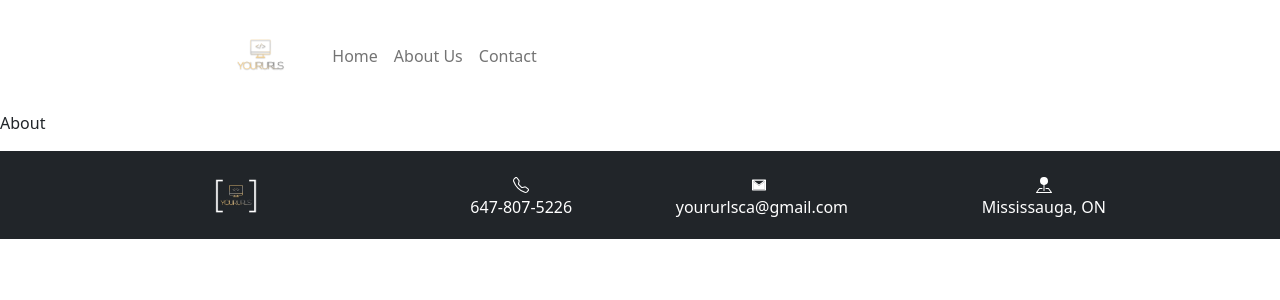
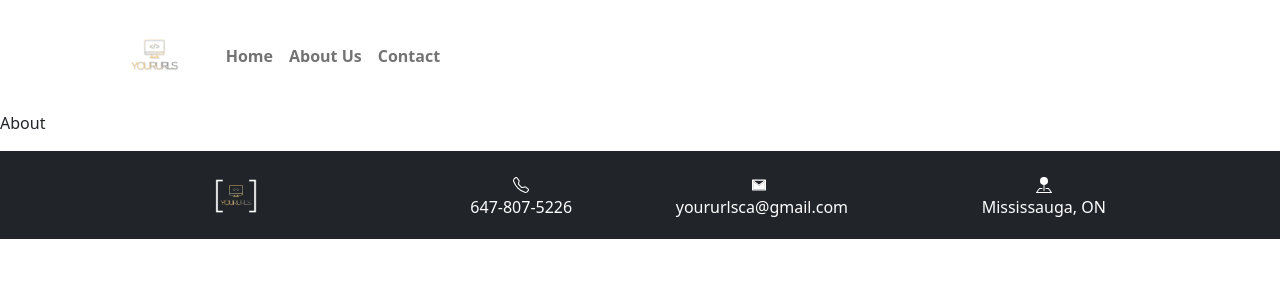
Before and after one commit to Jaan-J/your-urls, a React (Create React App) app: page /About in a window 1280 px wide. Shown: the top 300 px of the page. Built offline with nearby package versions, Linux system fonts and the light colour scheme.

Commit message:
Updated imports

```diff
--- a/src/components/Contact.js
+++ b/src/components/Contact.js
@@ -2,7 +2,7 @@ import NavComponent from "./Navbar";
 import { useState } from 'react';
 import { send } from 'emailjs-com';
 import Footer from "./Footer";
-import '../styling/Contact.css';
+import '../styling/contact.css';
 function Contact() {
     const [toSend, setToSend] = useState({
         from_name: '',
--- a/src/components/Footer.js
+++ b/src/components/Footer.js
@@ -25,7 +25,6 @@ function Footer() {
                         <p>Mississauga, ON</p>
                     </div>
                 </div>
-
             </div>
 
         </footer>
--- a/src/components/Navbar.js
+++ b/src/components/Navbar.js
@@ -1,19 +1,19 @@
 import 'bootstrap/dist/css/bootstrap.css';
 import { Nav, Navbar } from 'react-bootstrap';
 import logo from '../imgs/logowhite.png';
-import '../styling/Navbar.css';
+import '../styling/navbar.css';
 
 function NavComponent() {
     return (
         <div className="Row">
-            <div className="col-md-5 offset-md-2">
-                <Navbar bg="clear" variant="light" sticky="top" expand="sm" collapseOnSelect>
+            <div className="col-md-5 offset-md-1">
+                <Navbar bg="clear" sticky="top" expand="sm" collapseOnSelect >
                     <Navbar.Brand id="logo">
                         <img src={logo} alt="logo" width="75px" height="75px" />
                     </Navbar.Brand>
                     <Navbar.Toggle />
                     <Navbar.Collapse>
-                        <Nav>
+                        <Nav style={{ fontWeight: "bold" }}>
                             <Nav.Link href='/'>Home</Nav.Link>
                             <Nav.Link href='/About'>About Us</Nav.Link>
                             <Nav.Link href='/Contact'>Contact</Nav.Link>
@@ -21,7 +21,7 @@ function NavComponent() {
                     </Navbar.Collapse>
                 </Navbar>
             </div>
-        </div>
+        </div >
     );
 }
 export default NavComponent;
```
